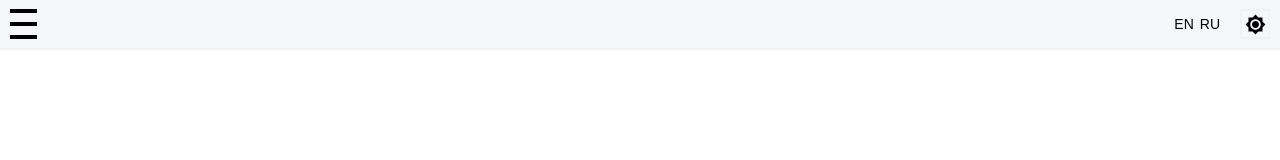
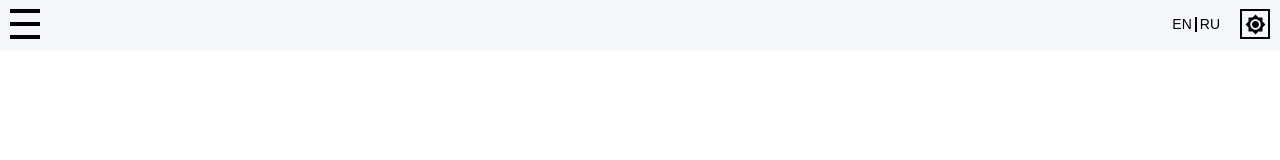
Before and after one commit to Vache95/dashboard_1-update-styelComponent, a React (Create React App) app: page / in a window 1280 px wide. Shown: the top 160 px of the page. Built offline with nearby package versions, Linux system fonts and the light colour scheme; sample sign-in values are in the browser's storage; the HTML template or start-up script is replaced by a standard one.

Commit message:
components styling

```diff
--- a/src/components/form/form.scss
+++ b/src/components/form/form.ts
@@ -1,44 +1,39 @@
-.form {
+import styled from "styled-components";
+
+export const FormStyle = styled.form`
   width: 100%;
   height: 100%;
-  h3 {
-    margin-bottom: 10px;
-    font-size: 20px;
-    text-align: center;
-  }
-}
-.form__email {
+`;
+
+export const titleStyle = styled.h3`
+  margin-bottom: 10px;
+  font-size: 20px;
+  text-align: center;
+`;
+
+export const FormEmail = styled.div`
   width: 100%;
   height: 40px;
   margin-bottom: 20px;
   box-shadow: rgba(0, 0, 0, 0.02) 0px 1px 3px 0px, rgba(27, 31, 35, 0.15) 0px 0px 0px 1px;
-  input {
-    width: 100%;
-    height: 100%;
-    padding-left: 10px;
-  }
-}
-.form__password {
+`;
+
+export const FormPassword = styled.div`
   width: 100%;
   height: 40px;
   box-shadow: rgba(0, 0, 0, 0.02) 0px 1px 3px 0px, rgba(27, 31, 35, 0.15) 0px 0px 0px 1px;
+`;
 
-  input {
-    width: 100%;
-    height: 100%;
-    padding-left: 10px;
-  }
-}
-.form__button {
+export const FormButton = styled.div`
   box-shadow: rgba(0, 0, 0, 0.02) 0px 1px 3px 0px, rgba(27, 31, 35, 0.15) 0px 0px 0px 1px;
   width: 200px;
   height: 40px;
   margin: 20px auto;
-  button {
+  & > button {
     width: 100%;
     height: 100%;
     background: none;
     border: none;
     margin-bottom: 10px;
   }
-}
+`;
--- a/src/components/form/index.tsx
+++ b/src/components/form/index.tsx
@@ -8,7 +8,9 @@ import { authThunk, loginThunk } from "store/slices/auth/thunk";
 import { useAppDispatch, useAppSelector } from "store/store";
 import { emailPattern } from "utils/rules/validation";
 import { FormProps, IFormInput } from "../../@types/loginRegister";
-import "./form.scss";
+import * as S from "./form";
+import * as Sui from "components/ui/form";
+
 
 const Form: FC<FormProps> = ({ login, registers }) => {
   const navigate = useNavigate();
@@ -33,19 +35,19 @@ const Form: FC<FormProps> = ({ login, registers }) => {
   };
 
   return (
-    <form className="form" onSubmit={handleSubmit(onSubmit)}>
-      <h3>{login ? "Login" : "Register"}</h3>
+    <S.FormStyle onSubmit={handleSubmit(onSubmit)}>
+      <S.titleStyle>{login ? "Login" : "Register"}</S.titleStyle>
       {(registers || login) && (
-        <div className="form__email">
-          <input type="text" placeholder="email" {...register("email", { required: true, pattern: emailPattern })} />
-        </div>
+        <S.FormEmail>
+          <Sui.Inputs type="email" placeholder="email" {...register("email", { required: true, pattern: emailPattern })} />
+        </S.FormEmail>
       )}
       {login && (
-        <div className="form__password">
-          <input type="password" placeholder="password" {...register("code", { required: true })} />
-        </div>
+        <S.FormPassword>
+          <Sui.Inputs type="password" placeholder="password" {...register("code", { required: true })} />
+        </S.FormPassword>
       )}
-      <div className="form__button">
+      <S.FormButton>
         <Button variant="text" type="submit">
           {loading ? <CircularProgress size={20} /> : login && !loading ? "Login" : "Register"}
         </Button>
@@ -54,8 +56,8 @@ const Form: FC<FormProps> = ({ login, registers }) => {
             Register
           </Button>
         )}
-      </div>
-    </form>
+      </S.FormButton>
+    </S.FormStyle>
   );
 };
 
--- /dev/null
+++ b/src/components/headerMain/headeranim.ts
@@ -0,0 +1,63 @@
+import styled from "styled-components";
+
+
+
+
+export const HeaderMain = styled.div`
+  width: 100%;
+  height: 50px;
+  background-color: ${({ color }) => color};
+  border-bottom: 2px solid ${({ color }) => color};
+  display: flex;
+  align-items: center;
+  justify-content: space-between;
+  padding: 0px 10px;
+`;
+
+export const Burger = styled.div`
+  width: 30px;
+  height: 30px;
+  display: flex;
+  flex-direction: column;
+  justify-content: space-between;
+  cursor: pointer;
+`;
+export const BurgerLine = styled.span`
+  width: 100%;
+  height: 4px;
+  background-color: ${({ color }) => color};
+`;
+export const HeaderRigth = styled.div`
+  display: flex;
+  align-items: center;
+`;
+export const En = styled.span`
+  padding-right: 3px;
+  cursor: pointer;
+  color: ${({ color }) => color};
+`;
+
+export const Ru = styled.span`
+  padding-left: 3px;
+  cursor: pointer;
+  color: ${({ color }) => color};
+`;
+export const LangLine = styled.span`
+  width: 2px;
+  height: 15px;
+  margin-top: 1px;
+  background-color: ${({ color }) => color};
+`;
+export const HeaderMianTheme = styled.div`
+  width: 30px;
+  height: 30px;
+  border: 2px solid ${({ color }) => color};
+  cursor: pointer;
+  display: flex;
+  align-items: center;
+  justify-content: center;
+  margin-left: 20px;
+  & > svg {
+    color: ${({ color }) => color};
+  }
+`;
--- a/src/components/headerMain/headermain.scss
+++ /dev/null
@@ -1,109 +0,0 @@
-.headermain {
-  width: 100%;
-  height: 50px;
-  background-color: #f4f6f8;
-  border-bottom: 2px solid #f1f1f1;
-  display: flex;
-  align-items: center;
-  justify-content: space-between;
-  padding: 0px 10px;
-}
-.header__content {
-  display: flex;
-  height: 100%;
-  width: 100%;
-  justify-content: center;
-  ul {
-    width: 100%;
-    height: 100%;
-    display: flex;
-    align-items: flex-end;
-    padding-left: 30px;
-    a {
-      color: black;
-    }
-    li {
-      margin-right: 15px;
-      font-size: 20px;
-    }
-    .li__active {
-      border-bottom: 1px solid black;
-    }
-  }
-}
-
-.header__rigth {
-  display: flex;
-  align-items: center;
-  .en {
-    padding-right: 3px;
-    cursor: pointer;
-  }
-  .ru {
-    padding-left: 3px;
-    cursor: pointer;
-  }
-}
-.headermain__burger {
-  width: 30px;
-  height: 30px;
-  display: flex;
-  flex-direction: column;
-  justify-content: space-between;
-  cursor: pointer;
-  span {
-    width: 100%;
-    height: 4px;
-    background-color: #000;
-  }
-}
-.headermain__theme {
-  width: 30px;
-  height: 30px;
-  border: 2px solid #f1f1f1;
-  cursor: pointer;
-  display: flex;
-  align-items: center;
-  justify-content: center;
-  margin-left: 20px;
-}
-.them-icon {
-  svg {
-    color: #fff;
-  }
-}
-
-.dark {
-  background-color: #051b2e;
-  border-bottom: 1px solid #56b2fb;
-  .headermain__burger {
-    span {
-      background-color: #0080fa;
-    }
-  }
-  .header__content {
-    a {
-      color: #0080fa;
-    }
-  }
-  .header__rigth {
-    .en,
-    .ru {
-      color: #0080fa;
-    }
-    .headermain__theme {
-      border: 2px solid #56b2fb;
-    }
-    .them-icon {
-      svg {
-        color: #0080fa;
-      }
-    }
-    .lang-line {
-      width: 2px;
-      height: 15px;
-      margin-top: 1px;
-      background-color: #56b2fb;
-    }
-  }
-}
--- a/src/components/headerMain/index.tsx
+++ b/src/components/headerMain/index.tsx
@@ -1,13 +1,11 @@
 import { FC } from "react";
 import Brightness7Icon from "@mui/icons-material/Brightness7";
 import Brightness3Icon from "@mui/icons-material/Brightness3";
-import "./headermain.scss";
-import { NavLink } from "react-router-dom";
 import i18next from "i18next";
 import { headerMainProps } from "../../@types/headerMain";
+import * as S from "./headeranim";
 
 const HeaderMain: FC<headerMainProps> = ({ setHeaderToggle, headerToggle, theme, toggleTheme }) => {
-
   const burger = (): void => {
     setHeaderToggle(!headerToggle);
     if (headerToggle) {
@@ -17,46 +15,31 @@ const HeaderMain: FC<headerMainProps> = ({ setHeaderToggle, headerToggle, theme,
     }
   };
 
+  const colorHelpers = (): string => (theme === "dark" ? "#0080fa" : "#000");
+  const colorIconHelpers = (): string => (theme === "dark" ? "#f1f1f1" : "#000");
+  const colorMainHelpers = (): string => (theme === "dark" ? "#051b2e" : "#f4f6f8");
+
   return (
-    <div className={theme === "dark" ? "headermain dark" : "headermain"}>
-      <div className="headermain__burger" onClick={burger}>
-        <span></span>
-        <span></span>
-        <span></span>
-      </div>
-      <div className="header__content">
-        {/* <ul>
-          <li>
-            <NavLink to="dnd" className={({ isActive }) => (isActive ? "li__active " : undefined)}>
-              DND
-            </NavLink>
-          </li>
-          <li>
-            <NavLink to="soket" className={({ isActive }) => (isActive ? "li__active " : undefined)}>
-              Soket
-            </NavLink>
-          </li>
-          <li>
-            <NavLink to="map" className={({ isActive }) => (isActive ? "li__active " : undefined)}>
-              Map
-            </NavLink>
-          </li>
-        </ul> */}
-      </div>
-      <div className="header__rigth">
-        <span className="en" onClick={() => i18next.changeLanguage("en")}>
+    <S.HeaderMain color={colorMainHelpers()}>
+      <S.Burger onClick={burger}>
+        <S.BurgerLine color={colorHelpers()} />
+        <S.BurgerLine color={colorHelpers()} />
+        <S.BurgerLine color={colorHelpers()} />
+      </S.Burger>
+      <S.HeaderRigth>
+        <S.En color={colorHelpers()} onClick={() => i18next.changeLanguage("en")}>
           EN{" "}
-        </span>{" "}
-        <span className="lang-line"/>
-        <span className="ru" onClick={() => i18next.changeLanguage("ru")}>
+        </S.En>{" "}
+        <S.LangLine color={colorHelpers()} />
+        <S.Ru color={colorHelpers()} onClick={() => i18next.changeLanguage("ru")}>
           {" "}
           RU
-        </span>
-        <div className={theme !== "dark" ? "headermain__theme" : "headermain__theme them-icon"} onClick={toggleTheme}>
+        </S.Ru>
+        <S.HeaderMianTheme color={colorIconHelpers()} onClick={toggleTheme}>
           {theme !== "dark" ? <Brightness7Icon /> : <Brightness3Icon />}
-        </div>
-      </div>
-    </div>
+        </S.HeaderMianTheme>
+      </S.HeaderRigth>
+    </S.HeaderMain>
   );
 };
 
--- /dev/null
+++ b/src/components/ui/form/index.ts
@@ -0,0 +1,11 @@
+import styled from "styled-components";
+
+export const Inputs: any = styled.input.attrs(({ type, placeholder }) => ({
+  type: type,
+  placeholder: placeholder,
+}))`
+  width: 100%;
+  height: 100%;
+  padding-left: 10px;
+  box-shadow: rgba(0, 0, 0, 0.02) 0px 1px 3px 0px, rgba(27, 31, 35, 0.15) 0px 0px 0px 1px;
+`;
```
